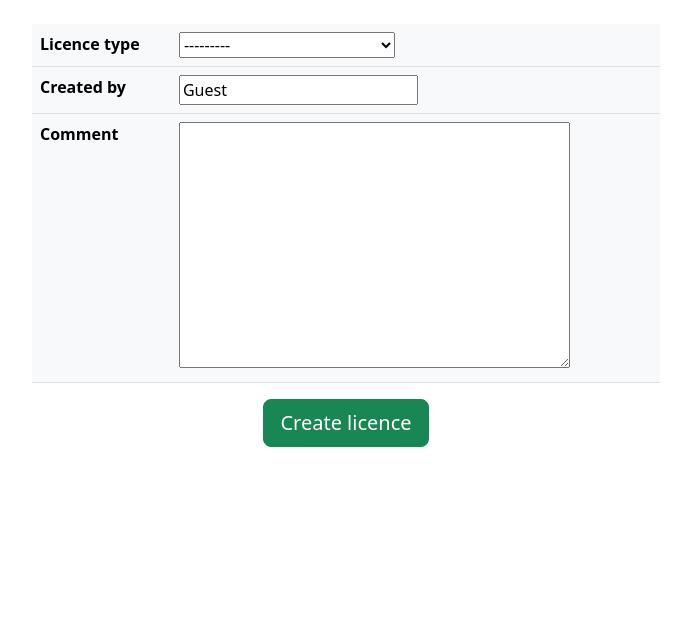
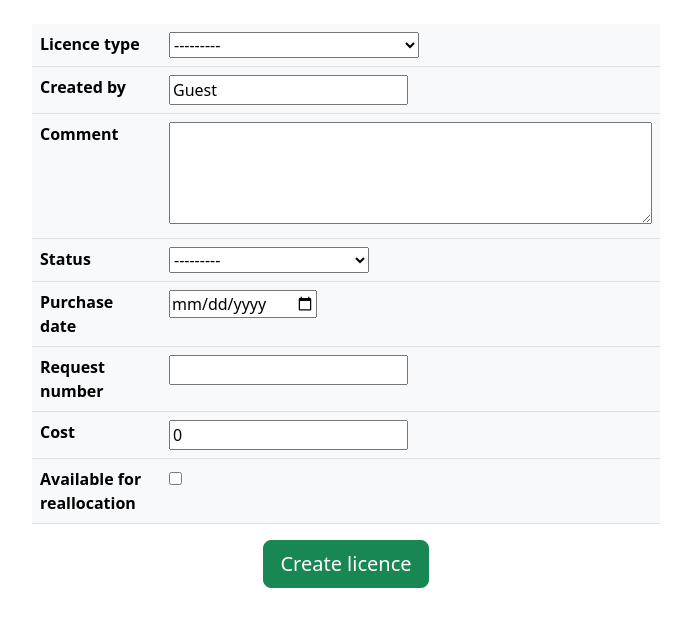
Before and after one commit to tomkennedycode/LicenceTracker-QAL5, a Django app: page /upload/ in a window 1280 px wide. Shown: the part 69-696 px from the top of the page, without its empty margins (294-985 px from the left). Run offline with Django 4.2, Linux system fonts and the light colour scheme; data comes from the database, SQL or seed files in the repository; both versions use the stored data as it was after the commit.

Commit message:
Updated models and cleaned up UI

```diff
--- a/LicenceTracker/licence/admin.py
+++ b/LicenceTracker/licence/admin.py
@@ -1,6 +1,7 @@
 from django.contrib import admin
-from .models import Licence, LicenceType
+from .models import Licence, LicenceType, LicenceStatus
 
 # Register your models here.
 admin.site.register(Licence)
 admin.site.register(LicenceType)
+admin.site.register(LicenceStatus)
--- a/LicenceTracker/licence/forms.py
+++ b/LicenceTracker/licence/forms.py
@@ -1,8 +1,16 @@
+from datetime import datetime
 from django import forms
 from .models import Licence
+
+class DateInput(forms.DateInput):
+    input_type = 'date'
 
 class CreateLicence(forms.ModelForm):
 
     class Meta:
         model = Licence
         fields = '__all__'
+        widgets = {
+            'purchase_date': DateInput(),
+            'comment': forms.Textarea(attrs={'rows':4, 'cols':50}),
+        }
--- a/LicenceTracker/licence/models.py
+++ b/LicenceTracker/licence/models.py
@@ -1,3 +1,4 @@
+from typing_extensions import Required
 from django.db import models
 
 # Create your models here.
@@ -7,10 +8,21 @@ class LicenceType(models.Model):
     def __str__(self):
         return self.name
 
-class Licence(models.Model):
-    licence_type = models.ForeignKey(LicenceType, on_delete=models.CASCADE, null=True)
-    created_by = models.CharField(max_length=50, default='Guest')
-    comment = models.TextField()
+class LicenceStatus(models.Model):
+    type = models.CharField(max_length=50)
 
     def __str__(self):
-        return self.name
+        return self.type
+
+class Licence(models.Model):
+    licence_type = models.ForeignKey("LicenceType", on_delete=models.CASCADE, null=True)
+    created_by = models.CharField(max_length=50, default='Guest')
+    comment = models.TextField(max_length=500)
+    status = models.ForeignKey("LicenceStatus", on_delete=models.CASCADE, null=True)
+    purchase_date = models.DateField()
+    request_number = models.CharField(max_length=100)
+    cost = models.DecimalField(max_digits=6, decimal_places=2, default=0)
+    available_for_reallocation = models.BooleanField(default= False)
+
+    def __str__(self):
+        return '{0} - {1}'.format(self.created_by, self.licence_type.name)
--- a/LicenceTracker/licence/templates/licence/licence.html
+++ b/LicenceTracker/licence/templates/licence/licence.html
@@ -28,25 +28,42 @@
 
         {% block content %}
         <h4 class="text-center p-5">
-            The best place to store licences and track them!
+            The best place to track your team licences!
         </h4>
-        <div class="card-columns">
-            {% for licence in shelf %}
-            <div class="card" style="width: 18rem; float: left">
-                <div class="card-body">
-                    <h5 class="card-title">{{ licence.licence_name }}</h5>
-                    <p class="card-text">{{ licence.comment }}</p>
-                    <div class="card-footer bg-transparent border-dark">
-                        <p class="card-title">{{ licence.created_by }}</p>
-                        <center>
-                            <a href="update/{{licence.id}}" class="btn btn-primary" id="{{licence.id}}">Edit</a>
-                            <a href="delete/{{licence.id}}" class="btn btn-danger" id="{{licence.id}}">Delete</a>
-                        </center>
-                    </div>
-                </div>
-            </div>
-            {% endfor %}
-        </div>
+        <table class="table">
+            <thead>
+              <tr>
+                <th scope="col">#</th>
+                <th scope="col">Software</th>
+                <th scope="col">Created By</th>
+                <th scope="col">Status</th>
+                <th scope="col">Purchase Date</th>
+                <th scope="col">REQ No.</th>
+                <th scope="col">Cost</th>
+                <th scope="col">Comment</th>
+                <th scope="col">Available?</th>
+                <th scope="col"></th>
+                <th scope="col"></th>
+              </tr>
+            </thead>
+            <tbody>
+                {% for licence in shelf %}
+                <tr>
+                    <th scope="row">{{ licence.id }}</th>
+                    <td>{{ licence.licence_name }}</td>
+                    <td>{{ licence.created_by }}</td>
+                    <td>{{ licence.status }}</td>
+                    <td>{{ licence.purchase_date }}</td>
+                    <td>{{ licence.request_number }}</td>
+                    <td>${{ licence.cost }}</td>
+                    <td>{{ licence.comment }}</td>
+                    <td>{{ licence.available_for_reallocation }}</td>
+                    <td><a href="update/{{licence.id}}" class="btn btn-primary" id="{{licence.id}}">Edit</a></td>
+                    <td><a href="delete/{{licence.id}}" class="btn btn-danger" id="{{licence.id}}">Delete</a></td>
+                </tr>
+                {% endfor %}
+            </tbody>
+          </table>
         {% endblock %}
     </div>
     <script src="https://cdn.jsdelivr.net/npm/bootstrap@5.2.1/dist/js/bootstrap.bundle.min.js" integrity="sha384-u1OknCvxWvY5kfmNBILK2hRnQC3Pr17a+RTT6rIHI7NnikvbZlHgTPOOmMi466C8" crossorigin="anonymous"></script>
--- a/LicenceTracker/licence/views.py
+++ b/LicenceTracker/licence/views.py
@@ -8,8 +8,8 @@ def index(request):
     shelf = Licence.objects.all()
 
     for item in shelf:
-        print(item.comment)
         item.licence_name = LicenceType.objects.get(id = item.licence_type_id)
+
     return render(request, 'licence/licence.html', {'shelf': shelf})
 
 def upload(request):
```
Also changed, not shown: scripts.sql (+6 -1 lines), LicenceTracker/licence/migrations/0001_initial.py, LicenceTracker/licence/migrations/0002_licencetype_rename_createdby_licence_created_by_and_more.py (deleted), LicenceTracker/licence/migrations/0003_auto_20220908_1418.py (deleted), LicenceTracker/licence/migrations/0004_remove_licence_name.py (deleted), LicenceTracker/licence/migrations/0005_alter_licence_comment_alter_licence_id_and_more.py (deleted).
